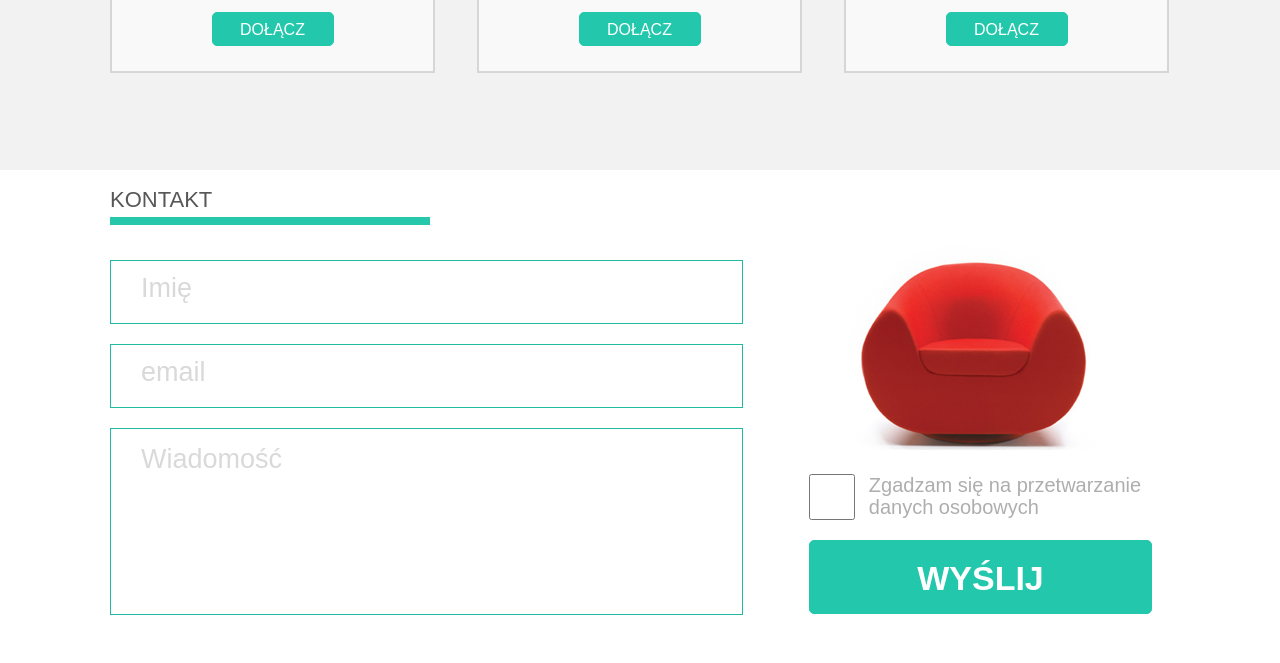
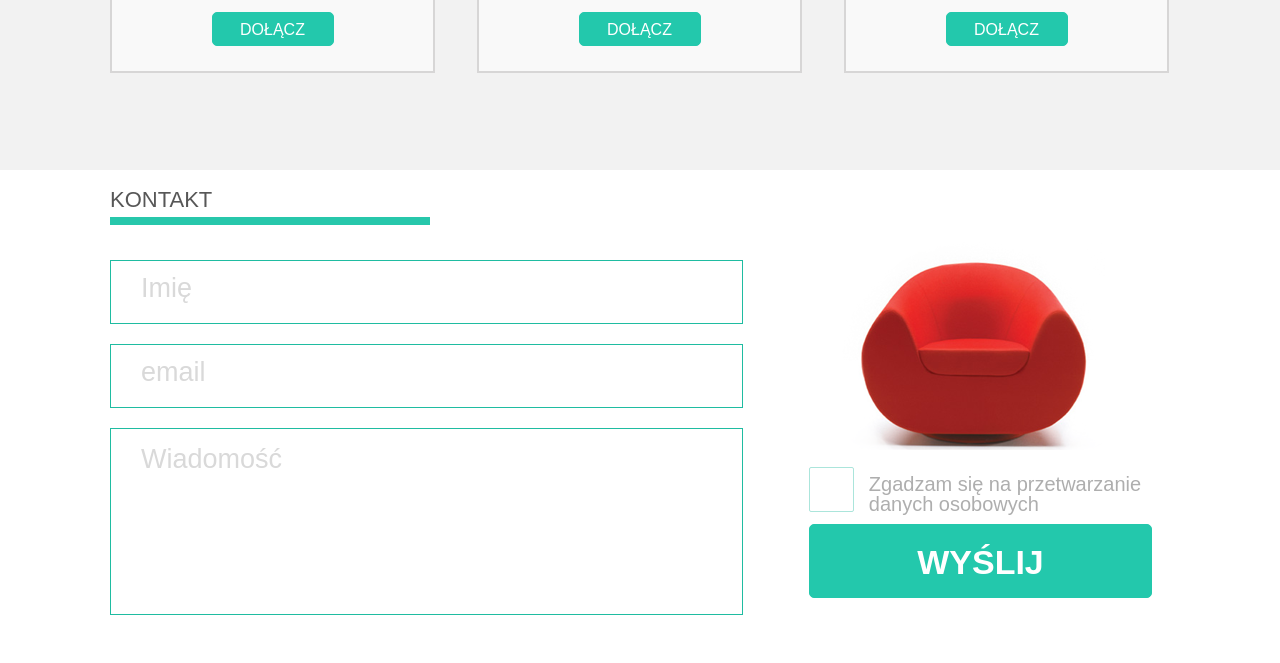
Before and after one commit to tomaszjurek/SitOnOurChair-Website, a plain HTML site: page index.html in a window 1280 px wide. Shown: the part 1429-2092 px from the top of the page. Drawn offline with Linux system fonts and the light colour scheme.

Commit message:
Ukończony warsztat HTML - CSS

```diff
--- a/css/style.css
+++ b/css/style.css
@@ -542,6 +542,52 @@ input[type=checkbox] {
   width: 340px;
   margin-right: 2%;
 }
+.checkbox-group{
+  line-height: 20px;
+  margin-bottom: 10px;
+}
+.checkbox-group:after{
+  content: '';
+  clear: both;
+  display: block;
+}
+.checkbox-group > span{
+  float: left;
+}
+.custom-checkbox{
+	display:inline-block;
+  line-height: 20px;
+  margin-right: 10px;
+  margin-top: 13px;
+}
+.custom-checkbox input[type="checkbox"]{
+	display: none;
+
+}
+.custom-checkbox input[type="checkbox"] + label{
+
+  display: inline-block;
+  float: left;
+  width: 45px;
+  height: 45px;
+  border: 1px rgb(171, 229, 219) solid;
+  border-radius: 2px;
+}
+.custom-checkbox input[type="checkbox"] + label:after{
+
+  content: '';
+  width: 40px;
+  height: 40px;
+  margin: 2px auto;
+  background: url(../images/form_ok.jpg) no-repeat center/100%;
+  display: none;
+}
+
+.custom-checkbox input[type="checkbox"]:checked + label:after{
+  display: block;
+}
+
+/*------------------------------------------------------*/
 
 .agree p {
   width: 280px;
--- a/index.html
+++ b/index.html
@@ -172,10 +172,15 @@
       <div class="img-agree">
         <img src="images/red_chair.png" alt="Red chair">
       </div>
-      <div class="agree">
-        <input type="checkbox" name="agree">
+      <div class="checkbox-group agree">
+        <span class="custom-checkbox">
+          <input type="checkbox" name="" id="checkbox_2">
+          <label for="checkbox_2"></label>
+        </span>
         <p>Zgadzam się na przetwarzanie danych osobowych</p>
       </div>
+
+
       <p class="send clearfix">
         WYŚLIJ
       </p>
```
